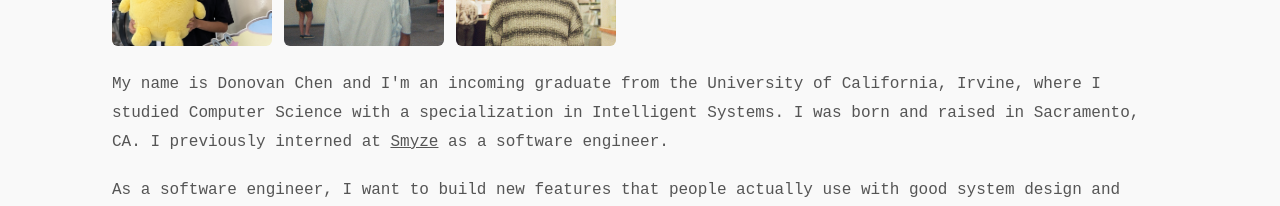
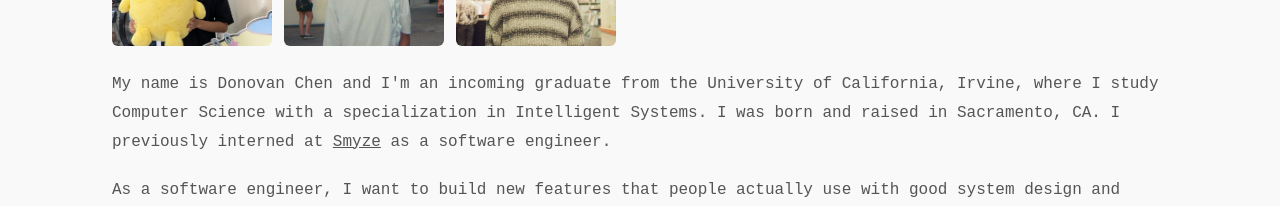
Before and after one commit to DonChenn/portfolio, a React (Vite) app: page /about in a window 1280 px wide. Shown: the part 302-508 px from the top of the page. Built offline with nearby package versions, Linux system fonts and the light colour scheme.

Commit message:
fix tense in about

```diff
--- a/src/pages/About.tsx
+++ b/src/pages/About.tsx
@@ -21,7 +21,7 @@ function About() {
                     <p>
                         My name is Donovan Chen and I'm an incoming graduate
                         from the University of California, Irvine, where I
-                        studied Computer Science with a specialization in
+                        study Computer Science with a specialization in
                         Intelligent Systems. I was born and raised in
                         Sacramento, CA. I previously interned at{" "}
                         <a href="https://smyze.cn/">Smyze</a> as a software
```
